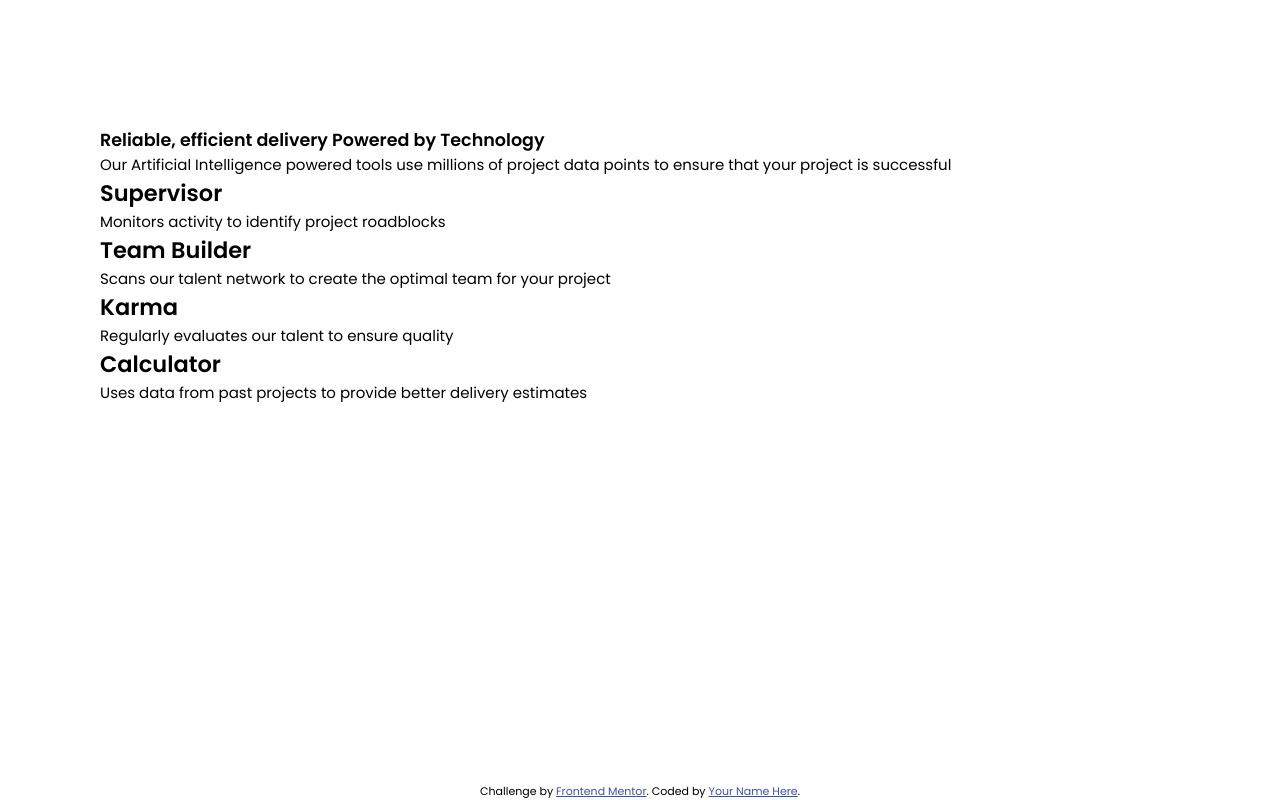
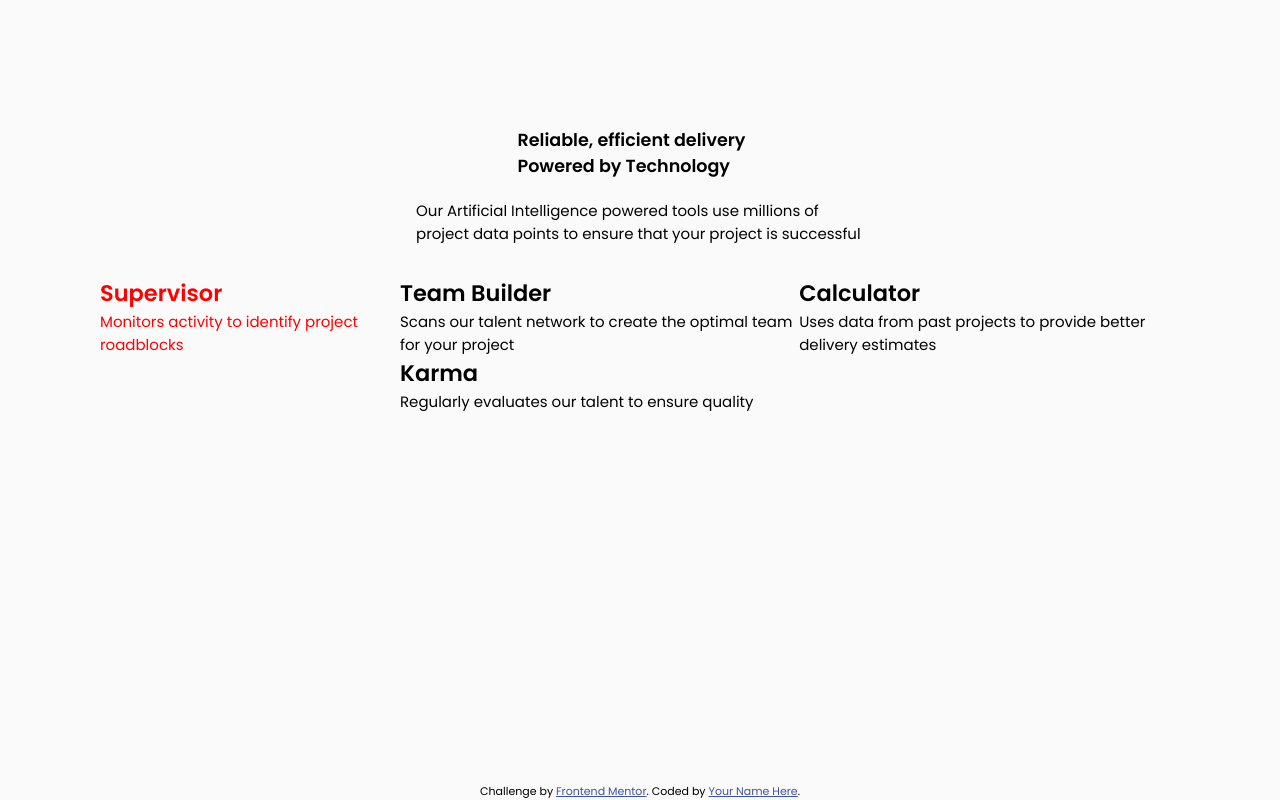
Before and after one commit to FelipeFerreiraSS/Four-card-feature-section, a plain HTML site: page index.html in a window 1280 px wide. Drawn offline with Linux system fonts and the light colour scheme.

Commit message:
Update style.css

```diff
--- a/style.css
+++ b/style.css
@@ -18,6 +18,7 @@
 body {
   font-family: "Poppins";
   font-size: 15px;
+  background-color: var(--VeryLightGray);
 
   min-height: 100vh;
   min-width: 100vh;
@@ -32,4 +33,37 @@ body {
   width: 1100px;
   height: 550px;
   margin: auto;
+  display: flex;
+  flex-direction: column;
+  justify-content: center;
+  align-items: center;
 }
+
+.sectionTop {
+  display: flex;
+  flex-direction: column;
+  justify-content: center;
+  align-items: center;
+}
+
+.sectionTop > h1 {
+  width: 245px;
+  height: 72px;
+}
+
+.sectionTop > p {
+  width: 448px;
+  height: 77px;
+}
+
+.sectionBody {
+  display: flex;
+  width: 1080px;
+  height: 400px;
+}
+
+.left > div {
+  color: red;
+  height: 200px;
+  width: 300px;
+}
```
